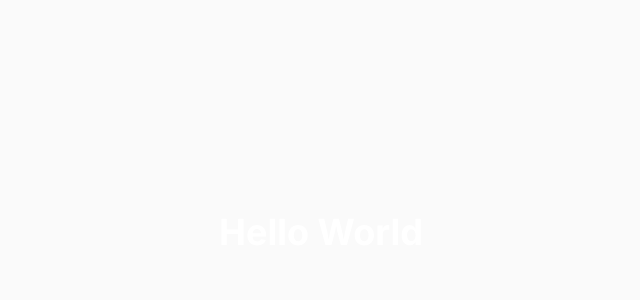
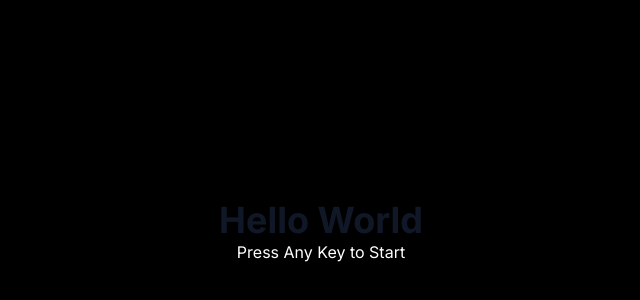
Before and after one commit to lofi-J/tetris-2026, a Next.js app: page / in a window 1280 px wide. Shown: the part 168-468 px from the top of the page, without its empty margins (319-959 px from the left). Built offline with nearby package versions, Linux system fonts and the light colour scheme.

Commit message:
feat: add route /game

```diff
--- /dev/null
+++ b/src/app/game/page.tsx
@@ -0,0 +1,9 @@
+'use client';
+
+export default function Game() {
+  return (
+    <div className="flex flex-col justify-center items-center flex-1">
+      <h1>PG</h1>
+    </div>
+  );
+}
--- a/src/app/page.tsx
+++ b/src/app/page.tsx
@@ -1,7 +1,10 @@
+import Link from 'next/link';
+
 export default function Home() {
   return (
-    <div className="flex flex-col flex-1 items-center justify-center bg-zinc-50 font-sans dark:bg-black">
-      <h1 className="text-4xl font-bold">Hello World</h1>
+    <div className="flex flex-col flex-1 items-center justify-center">
+      <h1 className="text-4xl font-bold text-gray-900">Hello World</h1>
+      <Link href="/game">Press Any Key to Start</Link>
     </div>
   );
 }
```
